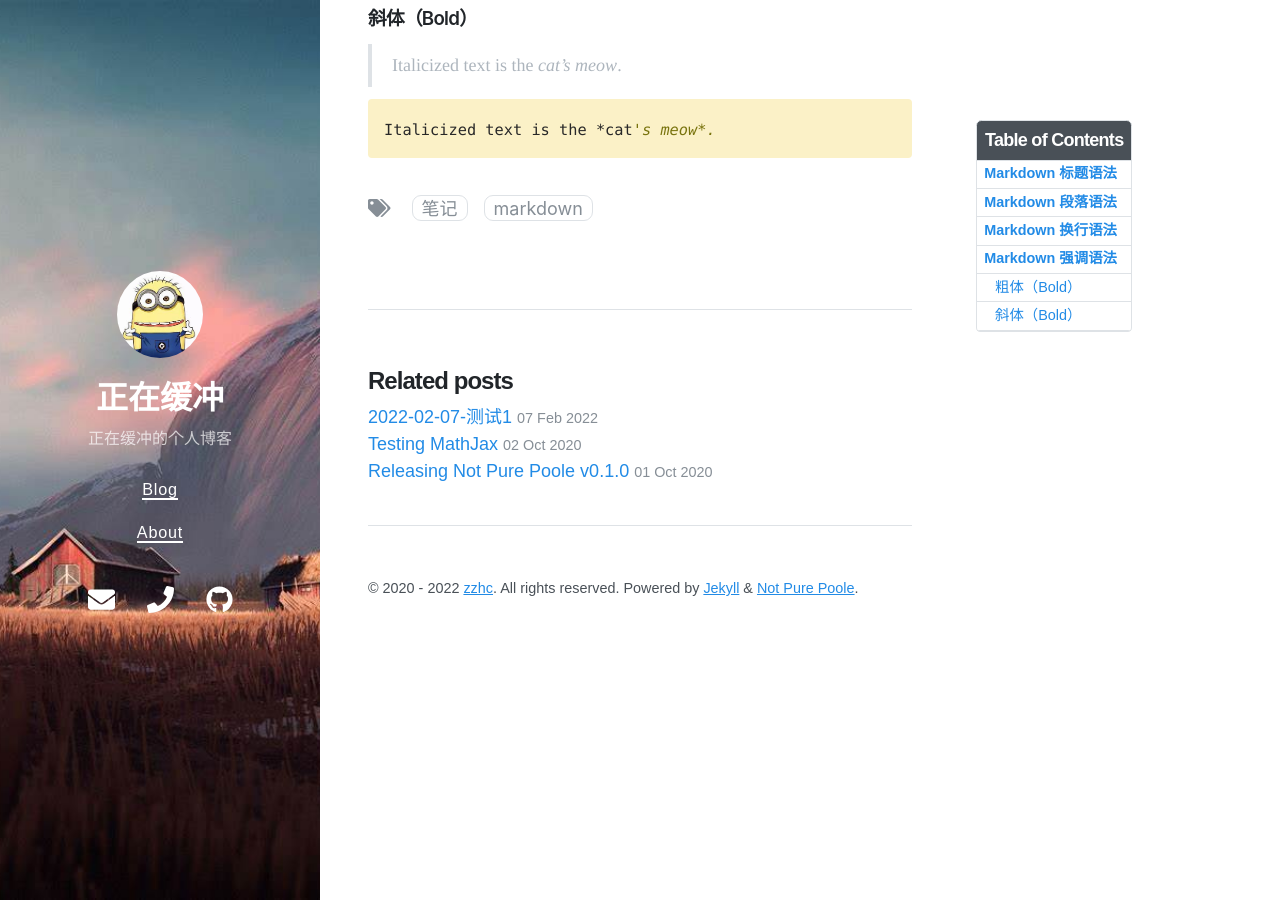
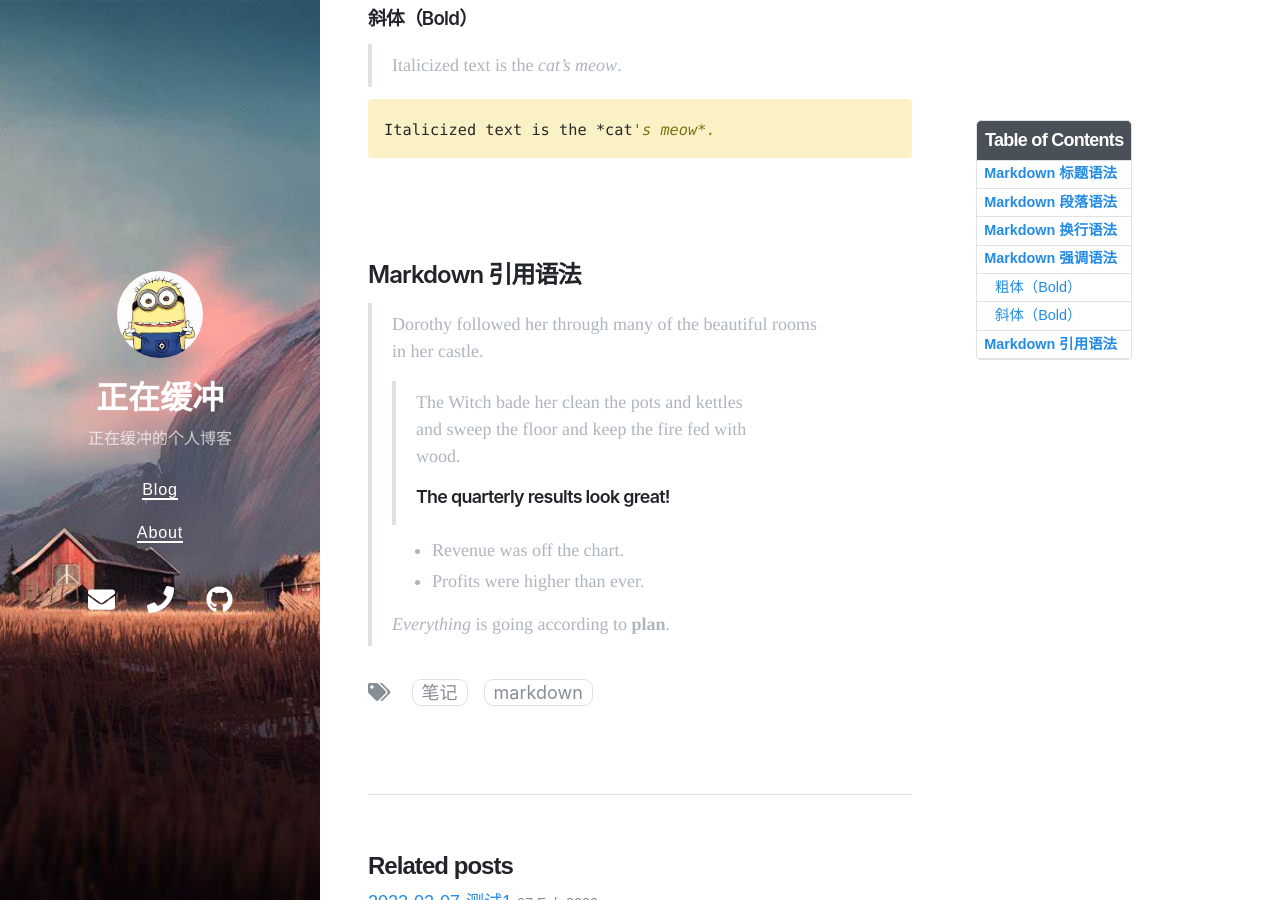
Before and after one commit to Zzhc3321/personal-blog.github.io, a Jekyll site: the page built from _posts/2022-02-08-Markdown-基础语法.md, in a window 1280 px wide and 900 px high, scrolled down 1878 px. Built offline with Jekyll 4.4.1, drawn with Linux system fonts in a browser that asks for light colours; nearby versions of some CDN libraries.

Commit message:
修改文件: _posts/2022-02-08-Markdown-基础语法.md

```diff
--- a/_posts/2022-02-08-Markdown-基础语法.md
+++ b/_posts/2022-02-08-Markdown-基础语法.md
@@ -69,3 +69,21 @@ I just love __bold text__.
 {% highlight js %}
 Italicized text is the *cat's meow*.
 {% endhighlight %}
+
+
+<br>
+<br>
+## Markdown 引用语法
+
+> Dorothy followed her through many of the beautiful rooms in her castle.
+>
+>> The Witch bade her clean the pots and kettles and sweep the floor and keep the fire fed with wood.
+> #### The quarterly results look great!
+>
+> - Revenue was off the chart.
+> - Profits were higher than ever.
+>
+>  *Everything* is going according to **plan**.
+
+{% highlight js %}
+{% endhighlight%}
```
